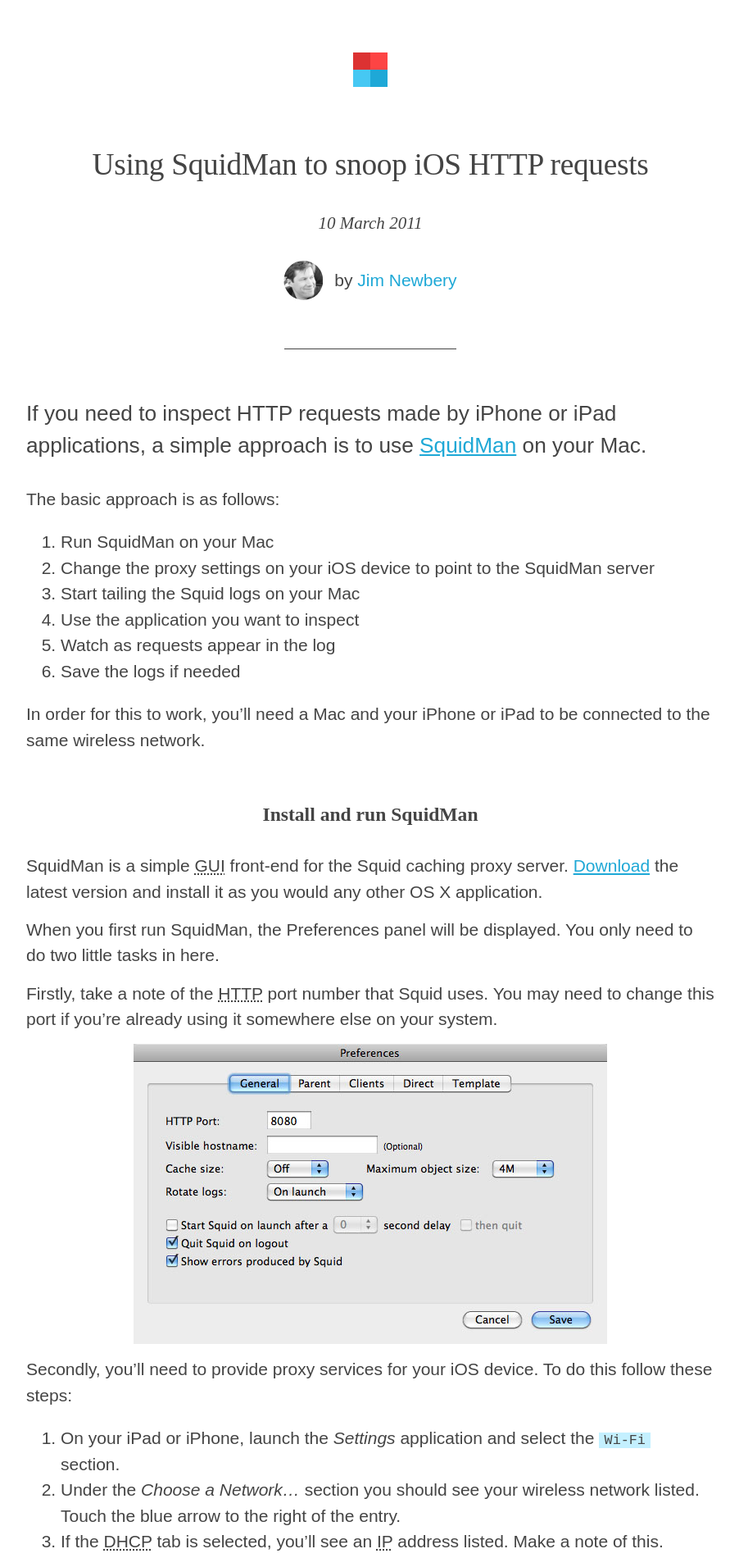
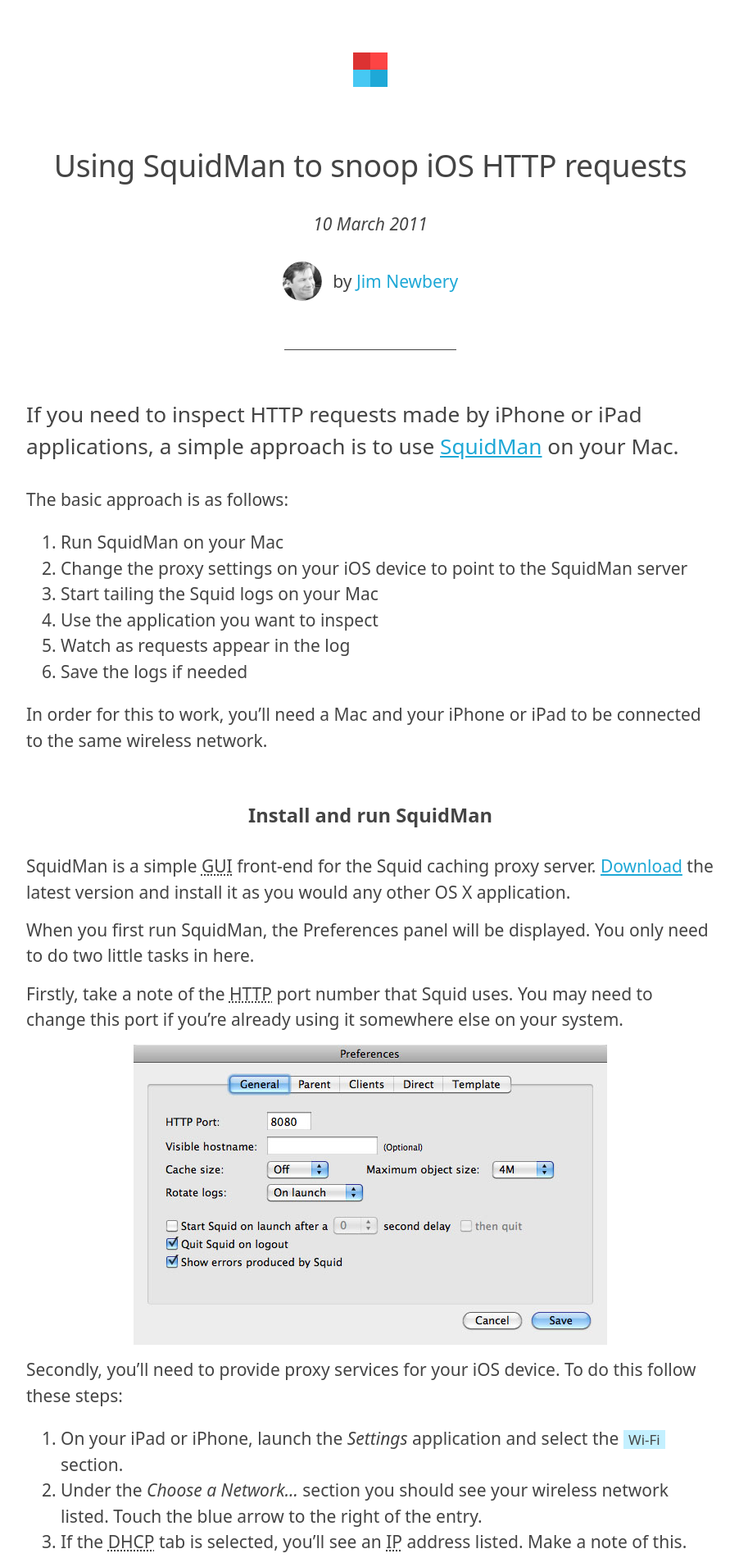
Before and after one commit to froots/froots.github.io, a Jekyll site: the page built from _posts/2011-03-10-using-squidman-to-snoop-ios-requests.md, in a window 1280 px wide. Shown: the top 1900 px of the page at 82% size, without its empty margins (188-1090 px from the left). Built offline with Jekyll 4.4.1, drawn with Linux system fonts in a browser that asks for light colours.

Commit message:
System fonts

```diff
--- a/_layouts/default.html
+++ b/_layouts/default.html
@@ -30,26 +30,6 @@
     <script>
       dataLayer = [];
     </script>
-    {% comment %}
-      Fonts
-    {% endcomment %}
-    <script>
-      WebFontConfig = {
-        google: {
-          families: [
-            'Merriweather:700,400,400italic:latin',
-            'Source+Sans+Pro:400,700,400italic:latin',
-            'Fira+Mono:400:latin'
-          ]
-        }
-      };
-
-      (function(d) {
-        var wf = d.createElement('script'), s = d.scripts[0];
-        wf.src = 'https://ajax.googleapis.com/ajax/libs/webfont/{{ site.webfont_version }}/webfont.js';
-        s.parentNode.insertBefore(wf, s);
-      })(document);
-    </script>
   </head>
   <body>
     {% include gtm.html %}
--- /dev/null
+++ b/_sass/lib/_system-fonts.scss
@@ -0,0 +1,57 @@
+/*! system-font.css v2.0.2 | CC0-1.0 License | github.com/jonathantneal/system-font-css */
+
+@font-face {
+  font-family: system-ui;
+  font-style: normal;
+  font-weight: 300;
+  src: local(".SFNSText-Light"), local(".HelveticaNeueDeskInterface-Light"), local(".LucidaGrandeUI"), local("Segoe UI Light"), local("Ubuntu Light"), local("Roboto-Light"), local("DroidSans"), local("Tahoma");
+}
+
+@font-face {
+  font-family: system-ui;
+  font-style: italic;
+  font-weight: 300;
+  src: local(".SFNSText-LightItalic"), local(".HelveticaNeueDeskInterface-Italic"), local(".LucidaGrandeUI"), local("Segoe UI Light Italic"), local("Ubuntu Light Italic"), local("Roboto-LightItalic"), local("DroidSans"), local("Tahoma");
+}
+
+@font-face {
+  font-family: system-ui;
+  font-style: normal;
+  font-weight: 400;
+  src: local(".SFNSText-Regular"), local(".HelveticaNeueDeskInterface-Regular"), local(".LucidaGrandeUI"), local("Segoe UI"), local("Ubuntu"), local("Roboto-Regular"), local("DroidSans"), local("Tahoma");
+}
+
+@font-face {
+  font-family: system-ui;
+  font-style: italic;
+  font-weight: 400;
+  src: local(".SFNSText-Italic"), local(".HelveticaNeueDeskInterface-Italic"), local(".LucidaGrandeUI"), local("Segoe UI Italic"), local("Ubuntu Italic"), local("Roboto-Italic"), local("DroidSans"), local("Tahoma");
+}
+
+@font-face {
+  font-family: system-ui;
+  font-style: normal;
+  font-weight: 500;
+  src: local(".SFNSText-Medium"), local(".HelveticaNeueDeskInterface-MediumP4"), local(".LucidaGrandeUI"), local("Segoe UI Semibold"), local("Ubuntu Medium"), local("Roboto-Medium"), local("DroidSans-Bold"), local("Tahoma Bold");
+}
+
+@font-face {
+  font-family: system-ui;
+  font-style: italic;
+  font-weight: 500;
+  src: local(".SFNSText-MediumItalic"), local(".HelveticaNeueDeskInterface-MediumItalicP4"), local(".LucidaGrandeUI"), local("Segoe UI Semibold Italic"), local("Ubuntu Medium Italic"), local("Roboto-MediumItalic"), local("DroidSans-Bold"), local("Tahoma Bold");
+}
+
+@font-face {
+  font-family: system-ui;
+  font-style: normal;
+  font-weight: 700;
+  src: local(".SFNSText-Bold"), local(".HelveticaNeueDeskInterface-Bold"), local(".LucidaGrandeUI"), local("Segoe UI Bold"), local("Ubuntu Bold"), local("Roboto-Bold"), local("DroidSans-Bold"), local("Tahoma Bold");
+}
+
+@font-face {
+  font-family: system-ui;
+  font-style: italic;
+  font-weight: 700;
+  src: local(".SFNSText-BoldItalic"), local(".HelveticaNeueDeskInterface-BoldItalic"), local(".LucidaGrandeUI"), local("Segoe UI Bold Italic"), local("Ubuntu Bold Italic"), local("Roboto-BoldItalic"), local("DroidSans-Bold"), local("Tahoma Bold");
+}
--- a/_sass/main/_vars.scss
+++ b/_sass/main/_vars.scss
@@ -35,9 +35,9 @@
 $color-error: $color-punch-red;
 $color-success: $color-curious-blue;
 
-$font-text: 'Source Sans Pro', sans-serif;
-$font-display: 'Merriweather', serif;
-$font-monospace: 'Fira Mono', monospace;
+$font-text: system-ui;
+$font-display: system-ui;
+$font-monospace: system-ui;
 
 $base-line-height: 1.5;
 $measure: 1.5em;
--- a/css/main.scss
+++ b/css/main.scss
@@ -9,6 +9,7 @@
 
 @import "main/vars";
 @import "main/breakpoints";
+@import "lib/system-fonts";
 @import "lib/normalize";
 @import "main/base";
 @import "main/utils";
```
